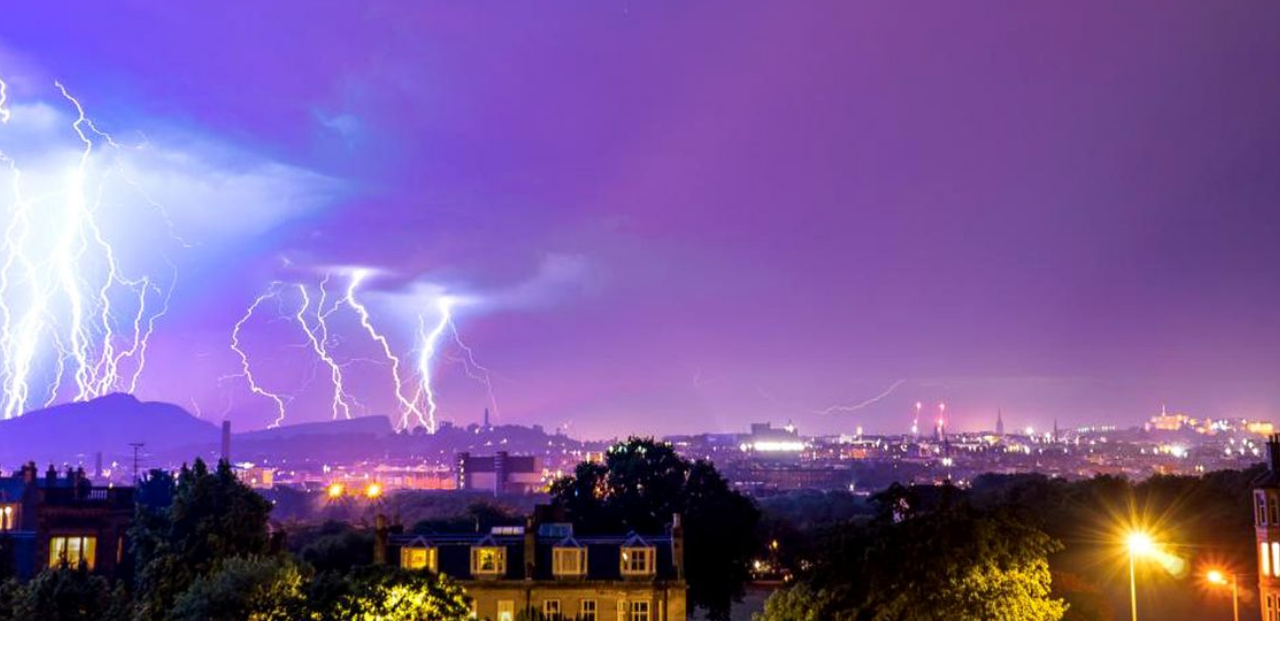
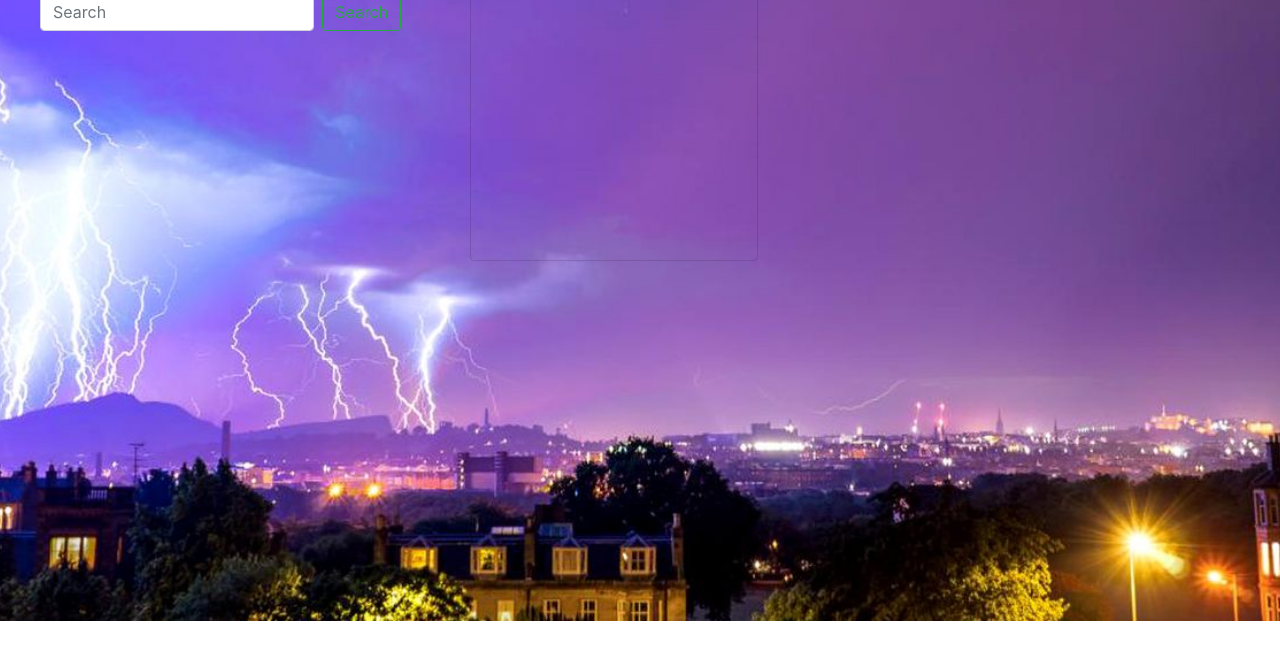
Before and after one commit to guptaria/Weather_Dashboard, a plain HTML site: page index.html in a window 1280 px wide. Shown: the part 155-800 px from the top of the page. Drawn offline with nearby package versions, Linux system fonts and the light colour scheme.

Commit message:
adding card to city id

```diff
--- a/Assets/script.js
+++ b/Assets/script.js
@@ -36,9 +36,6 @@ $(".button1").on("click", function (event) {
        var image= (`<img src="https://openweathermap.org/img/wn/${response.weather[0].icon}@2x.png">`);
         // city.prepend(h2El,image);
         h2El.append(`${currentName} ${image}`);
-
-
-
         var result = response.main;
         city.append($("<p>").text(`Humidity:${result.humidity}%`));
         city.append($("<p>").text(`Temperature:${result.temp}°F`));
--- a/Assets/style.css
+++ b/Assets/style.css
@@ -5,9 +5,9 @@
 }
 body{
     background-image: url("./image_weather.jpg");
-    /* background-size: 2000px; */
+
     min-height: 380px;
-  /* Center and scale the image nicely */
+
   background-position: center;
   background-repeat: no-repeat;
   background-size: cover;
@@ -16,22 +16,14 @@ body{
   position: relative;
 }
 
-/* #city{
-    text-align: left;
-    border-style: ridge;
-    border-color: lightslategray;
-    width: 910px;
-    height: 300px;
-    padding-left: 10px;
-    margin-left: 20px;
-    /* float:left; */
-
     #city{
        width:800px;
-       height:300px;
+       height:320px;
        padding: 10px;
        margin: 10px;
        margin-top: 30px;
+       color:white;
+
        background-color: transparent;
 
     }
@@ -42,10 +34,10 @@ body{
 }
 
 .navbar{
-    /* float: left; */
+
     width: 400px;
     height:300px;
-    /* border:solid; */
+
     padding: 10px;
     padding-left: 10px;
     margin: 30px;
@@ -53,35 +45,7 @@ body{
     align-items: flex-start;
     background-color: transparent !important;
 }
-/*
-.clearfix::after {
-    content: "";
-    clear: both;
-    display: none;
-  } */
 
-  /* #forecast{
-      width:200px;
-      height:100px;
-      border:solid;
-      margin-left: 500px;
-      margin: 5px;
-  } */
-  /* #city p:last-child{
-      display: inline;
-      background-color: coral;
-  } */
- /* #containerForecast{
-    width: 800px;
-    height: 300px;
-    margin-left: 450px;
-    margin-top: 20px;
-    padding-top: 10px;
- } */
- /* #containerForest h2{
-    padding-top: 10px;
-
- } */
 
 #containerForecast{
 display:flex;
--- a/index.html
+++ b/index.html
@@ -17,19 +17,25 @@
   <div id="container">
     <nav class="navbar navbar-light bg-light">
       <form class="form-inline">
+        <h3 style="color:white;">Search for city:</h3>
         <input class="form-control mr-sm-2 " id="input_city" type="search" placeholder="Search" aria-label="Search">
         <button class="btn btn-outline-success my-2 my-sm-0 button1" type="submit">Search</button>
       </form>
     </nav>
 
-    <div class="jumbotron jumbotron-fluid" id="city">
-      <div class="container">
+    <div class="card" style="width: 18rem;"id ="city">
+      <div class="card-body">
+        <h5 class="card-title"></h5>
+        <p class="card-text"></p>
+      </div>
+    </div>
+
+     <!-- <div class="jumbotron jumbotron-fluid" id="city">
         <div id="currentDay"></div>
         <h2 class="display-4"></h2>
-
         <p class="lead"></p>
       </div>
-    </div>
+   -->
 
     <div class="jumbotron jumbotron-fluid" id="containerForecast">
       <div class="container row"></div>
```
Also changed, not shown: 1 other file.
